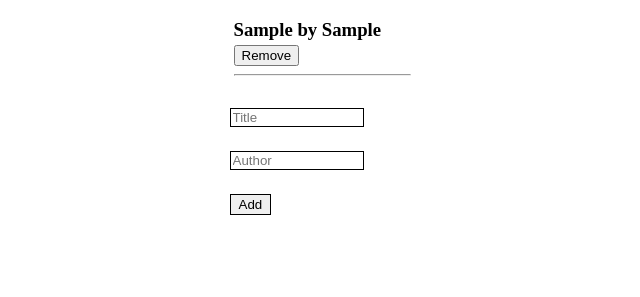
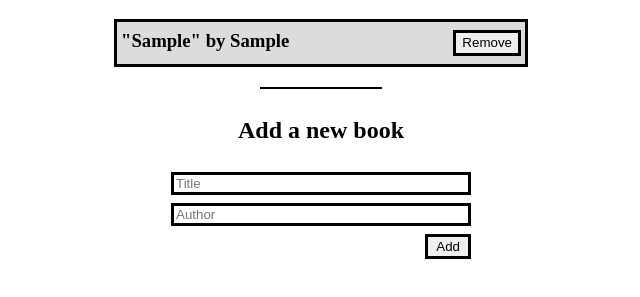
Before and after one commit to AxelSoler/Awesome-books-Arturo-hermida-Axel-Soler, a website: page index.html in a window 1280 px wide. Both pictures are taken after typing "Sample", "Sample" into the empty fields and a click on the button "Add". Shown: the part 69-366 px from the top of the page, without its empty margins (319-959 px from the left). Drawn offline with Linux system fonts and the light colour scheme.

Commit message:
better style to match template

```diff
--- a/index.html
+++ b/index.html
@@ -14,6 +14,8 @@
     <div class="books"></div>
 
     <form class="addBook">
+      <hr></hr>
+      <h2 class="subtitle">Add a new book</h2>
       <input class="inputTitle" type="text" placeholder="Title">
       <input class="inputAuthor" type="text" placeholder="Author">
       <button id="addBtn" class="add" type="button">Add</button>
--- a/main.js
+++ b/main.js
@@ -41,16 +41,15 @@ function display(bookObj) {
   divList.classList.add('bookList');
   divList.setAttribute('id', bookObj.id);
   const name = document.createElement('h3');
-  name.innerHTML =`${bookObj.title} by ${bookObj.author}`;
+  name.innerHTML =`"${bookObj.title}" by ${bookObj.author}`;
   const remBtn = document.createElement('button');
+  remBtn.classList.add('remBtn');
   remBtn.innerHTML = 'Remove';
-  const line = document.createElement('hr');
 
   remBtn.addEventListener('click', () => bookList.deleteItem(bookObj.id));
 
   divList.appendChild(name);
   divList.appendChild(remBtn);
-  divList.appendChild(line);
   div.appendChild(divList);
 }
 
--- a/style.css
+++ b/style.css
@@ -1,8 +1,3 @@
-input {
-  border: 1px solid black;
-  width: 70%;
-}
-
 .container {
   display: flex;
   flex-direction: column;
@@ -12,28 +7,40 @@ input {
 .addBook {
   display: flex;
   flex-direction: column;
+  margin-top: 12px;
+  width: 300px;
 }
 
 .addBook input {
-  margin-top: 24px;
+  margin-top: 8px;
+  border: 3px solid black;
 }
 
 .add {
-  margin-top: 24px;
+  margin-top: 8px;
   width: fit-content;
   padding: 2px 8px;
-  border: 1px solid black;
+  border: 3px solid black;
+  align-self: flex-end;
 }
 
 .books {
   display: flex;
   flex-direction: column;
   align-items: flex-start;
-  width: 175px;
+  border: 3px solid black;
 }
 
 .bookList {
-  width: 100%;
+  display: flex;
+  justify-content: space-between;
+  padding: 8px 4px;
+  width: 400px;
+  background-color: #fff;
+}
+
+.bookList:nth-child(odd) {
+  background-color: rgb(220, 220, 220);
 }
 
 .bookList h3 {
@@ -42,5 +49,14 @@ input {
 }
 
 hr {
-  width: 100%;
+  width: 40%;
+  border: 1px solid black;
 }
+
+.remBtn {
+  border: 3px solid black;
+}
+
+.subtitle {
+  text-align: center;
+}
```
